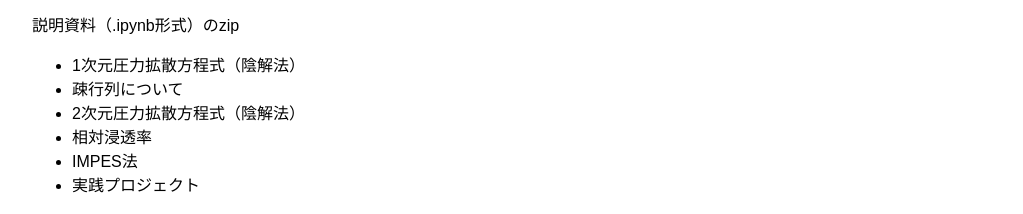
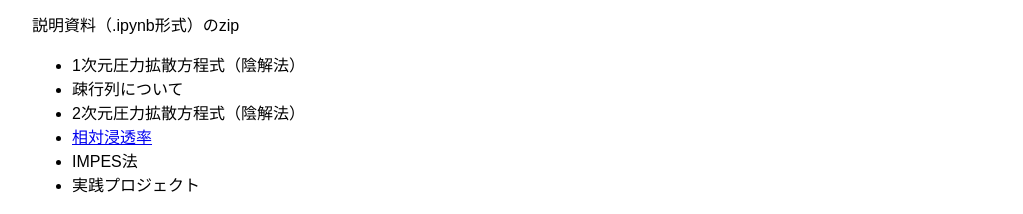
Before and after one commit to te288/intro_to_NA2022, a plain HTML site: page index.html in a window 1280 px wide. Shown: the part 800-1014 px from the top of the page, without its empty margins (128-1151 px from the left). Drawn offline with nearby package versions, Linux system fonts and the light colour scheme; some packages are replaced by stand-ins of ours.

```diff
--- a/index.html
+++ b/index.html
@@ -81,7 +81,7 @@
                         <li>1次元圧力拡散方程式（陰解法）</li>
                         <li>疎行列について</li>
                         <li>2次元圧力拡散方程式（陰解法）</li>
-                        <li>相対浸透率</li>
+                        <li><a href="codes/advanced/RelPerm_ans.html">相対浸透率</a></li>
                         <li>IMPES法</li>
                         <li>実践プロジェクト</li>
                     </ul>
```
Also changed, not shown: pptx/Bo.jpg (added), pptx/Rs.jpg (added), pptx/RsBo.svg (added), pptx/untitled.svg (added), 5 other files.
